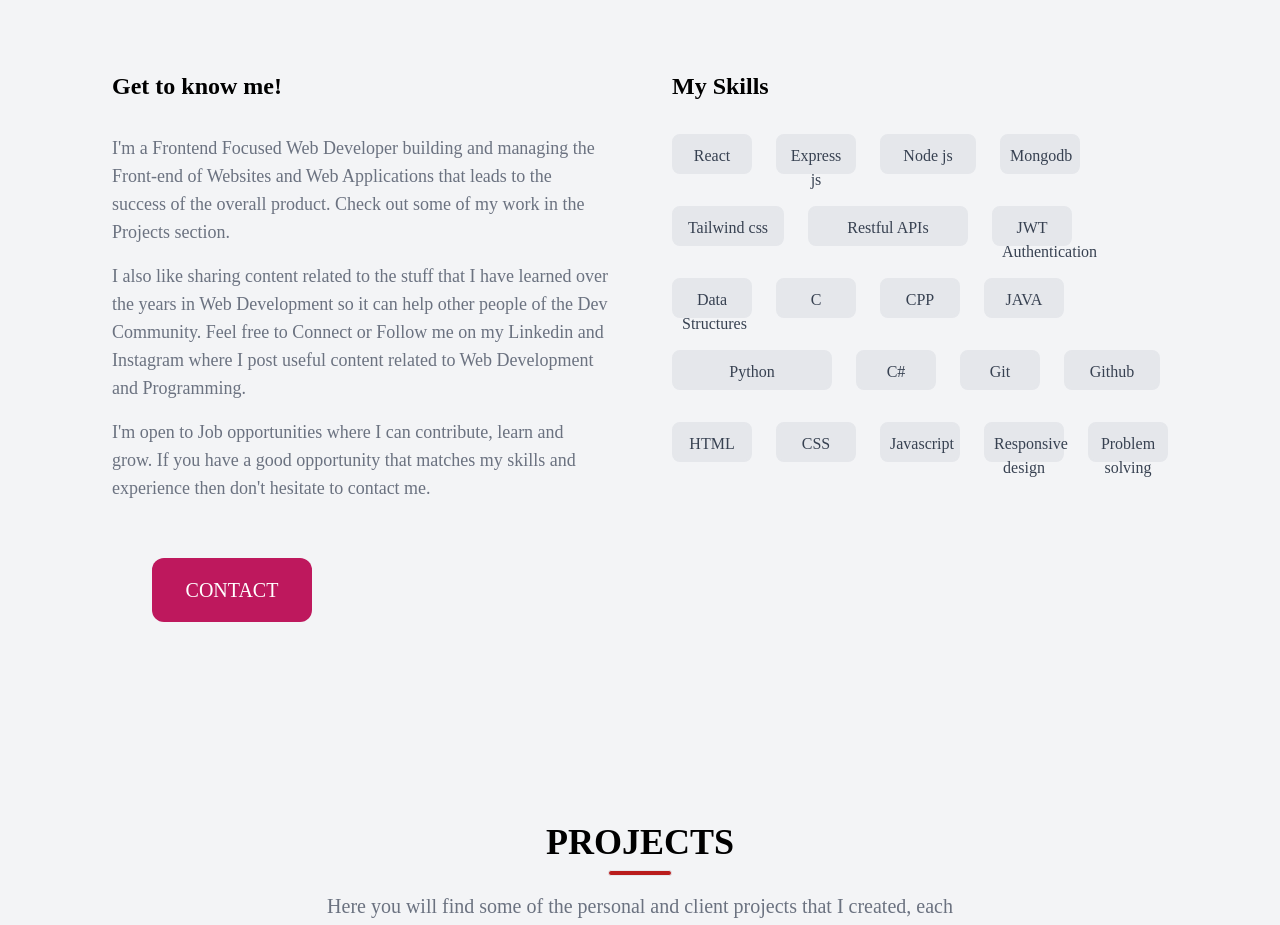
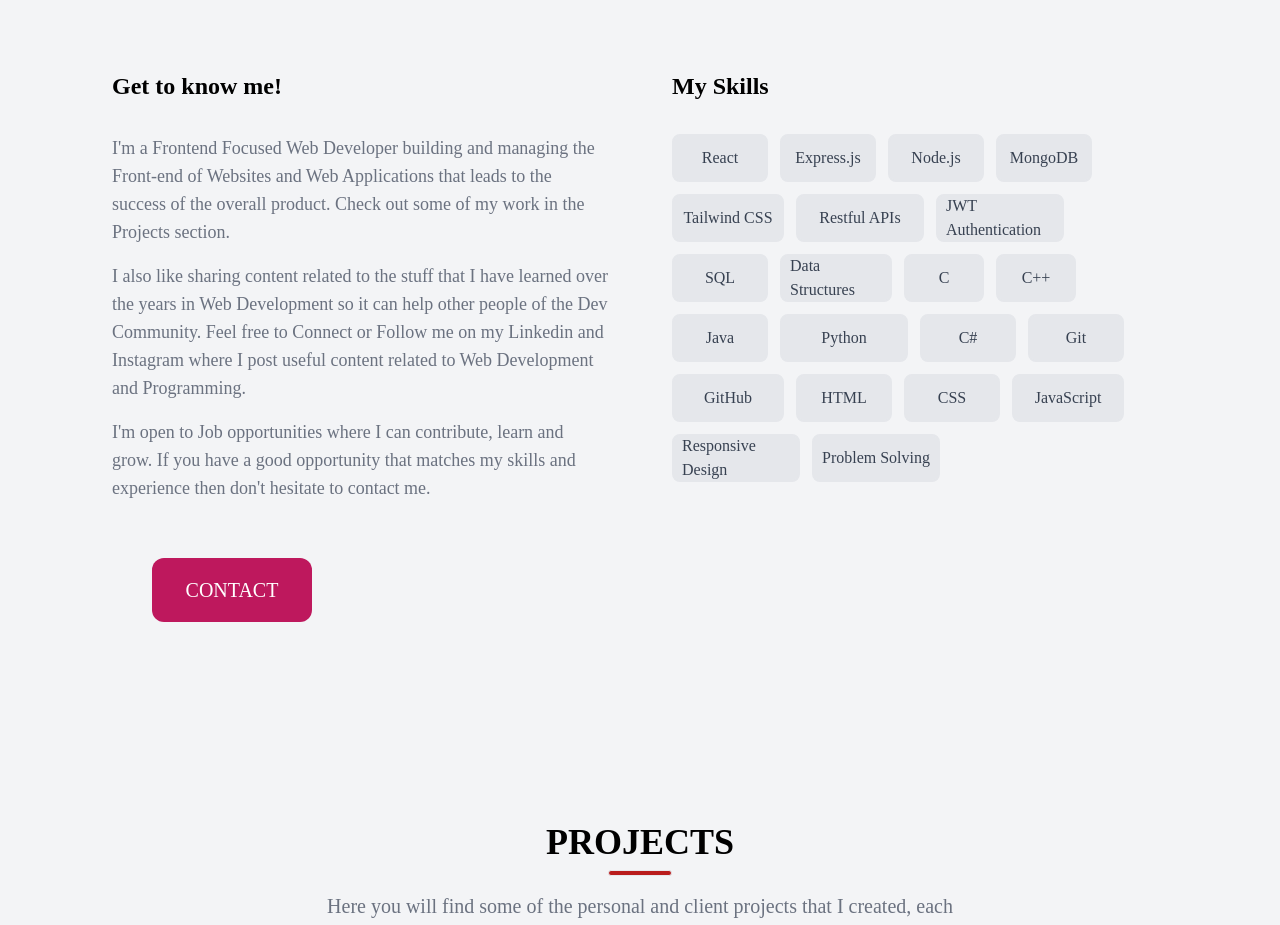
Before and after one commit to kritikrishnablue/portfolio, a React (Vite) app: page / in a window 1280 px wide. Shown: the part 1200-2125 px from the top of the page. Built offline with nearby package versions, Linux system fonts and the light colour scheme; a web font is replaced by a local one.

Commit message:
fixed a bug

```diff
--- a/src/components/About.jsx
+++ b/src/components/About.jsx
@@ -20,7 +20,7 @@ const About = () => {
         <div className='p-4 sm:w-1/2'>
           <h2 className='text-xl sm:text-2xl font-bold mb-4 sm:mb-8'>My Skills</h2>
           <ul className='flex flex-row flex-wrap gap-3 sm:gap-6 '>
-            <div className='items-center text-center w-12 h-8 mb-1 text-xs sm:w-20 sm:h-10 p-2 border-2 rounded sm:rounded-lg sm:mb-2 bg-gray-200 text-gray-700 font-medium sm:text-base'>React</div>
+            {/* <div className='items-center text-center w-12 h-8 mb-1 text-xs sm:w-20 sm:h-10 p-2 border-2 rounded sm:rounded-lg sm:mb-2 bg-gray-200 text-gray-700 font-medium sm:text-base'>React</div>
             <div className='items-center text-center w-15 h-8 mb-1 text-xs sm:w-20 sm:h-10 p-2 border-2 rounded sm:rounded-lg sm:mb-2 bg-gray-200 text-gray-700 font-medium sm:text-base'>Express js</div>
             <div className='items-center text-center w-15 h-8 mb-1 text-xs sm:w-24 sm:h-10 p-2 border-2 rounded sm:rounded-lg sm:mb-2 bg-gray-200 text-gray-700 font-medium sm:text-base'>Node js</div>
             <div className='items-center text-center w-12 h-8 mb-1 text-xs sm:w-20 sm:h-10 p-2 border-2 rounded sm:rounded-lg sm:mb-2 bg-gray-200 text-gray-700 font-medium sm:text-base'>Mongodb</div>
@@ -39,7 +39,72 @@ const About = () => {
             <div className='items-center text-center w-12 h-8 mb-1 text-xs sm:w-20 sm:h-10 p-2 border-2 rounded sm:rounded-lg sm:mb-2 bg-gray-200 text-gray-700 font-medium sm:text-base'>CSS</div>
             <div className='items-center text-center w-12 h-8 mb-1 text-xs sm:w-20 sm:h-10 p-2 border-2 rounded sm:rounded-lg sm:mb-2 bg-gray-200 text-gray-700 font-medium sm:text-base'>Javascript</div>
             <div className='items-center text-center w-30 h-8 mb-1 text-xs sm:w-20 sm:h-10 p-2 border-2 rounded sm:rounded-lg sm:mb-2 bg-gray-200 text-gray-700 font-medium sm:text-base'>Responsive design</div>
-            <div className='items-center text-center w-30 h-8 mb-1 text-xs sm:w-20 sm:h-10 p-2 border-2 rounded sm:rounded-lg sm:mb-2 bg-gray-200 text-gray-700 font-medium sm:text-base'>Problem solving</div>
+            <div className='items-center text-center w-30 h-8 mb-1 text-xs sm:w-20 sm:h-10 p-2 border-2 rounded sm:rounded-lg sm:mb-2 bg-gray-200 text-gray-700 font-medium sm:text-base'>Problem solving</div> */}
+<div className="flex flex-wrap gap-2 sm:gap-3">
+  <div className="flex items-center justify-center w-20 h-10 sm:w-24 sm:h-12 p-2 border-2 rounded-lg bg-gray-200 text-gray-700 font-medium text-xs sm:text-base">
+    React
+  </div>
+  <div className="flex items-center justify-center w-20 h-10 sm:w-24 sm:h-12 p-2 border-2 rounded-lg bg-gray-200 text-gray-700 font-medium text-xs sm:text-base">
+    Express.js
+  </div>
+  <div className="flex items-center justify-center w-20 h-10 sm:w-24 sm:h-12 p-2 border-2 rounded-lg bg-gray-200 text-gray-700 font-medium text-xs sm:text-base">
+    Node.js
+  </div>
+  <div className="flex items-center justify-center w-20 h-10 sm:w-24 sm:h-12 p-2 border-2 rounded-lg bg-gray-200 text-gray-700 font-medium text-xs sm:text-base">
+    MongoDB
+  </div>
+  <div className="flex items-center justify-center w-24 h-10 sm:w-28 sm:h-12 p-2 border-2 rounded-lg bg-gray-200 text-gray-700 font-medium text-xs sm:text-base">
+    Tailwind CSS
+  </div>
+  <div className="flex items-center justify-center w-28 h-10 sm:w-32 sm:h-12 p-2 border-2 rounded-lg bg-gray-200 text-gray-700 font-medium text-xs sm:text-base">
+    Restful APIs
+  </div>
+  <div className="flex items-center justify-center w-28 h-10 sm:w-32 sm:h-12 p-2 border-2 rounded-lg bg-gray-200 text-gray-700 font-medium text-xs sm:text-base">
+    JWT Authentication
+  </div>
+  <div className="flex items-center justify-center w-20 h-10 sm:w-24 sm:h-12 p-2 border-2 rounded-lg bg-gray-200 text-gray-700 font-medium text-xs sm:text-base">
+    SQL
+  </div>
+  <div className="flex items-center justify-center w-24 h-10 sm:w-28 sm:h-12 p-2 border-2 rounded-lg bg-gray-200 text-gray-700 font-medium text-xs sm:text-base">
+    Data Structures
+  </div>
+  <div className="flex items-center justify-center w-16 h-10 sm:w-20 sm:h-12 p-2 border-2 rounded-lg bg-gray-200 text-gray-700 font-medium text-xs sm:text-base">
+    C
+  </div>
+  <div className="flex items-center justify-center w-16 h-10 sm:w-20 sm:h-12 p-2 border-2 rounded-lg bg-gray-200 text-gray-700 font-medium text-xs sm:text-base">
+    C++
+  </div>
+  <div className="flex items-center justify-center w-20 h-10 sm:w-24 sm:h-12 p-2 border-2 rounded-lg bg-gray-200 text-gray-700 font-medium text-xs sm:text-base">
+    Java
+  </div>
+  <div className="flex items-center justify-center w-28 h-10 sm:w-32 sm:h-12 p-2 border-2 rounded-lg bg-gray-200 text-gray-700 font-medium text-xs sm:text-base">
+    Python
+  </div>
+  <div className="flex items-center justify-center w-20 h-10 sm:w-24 sm:h-12 p-2 border-2 rounded-lg bg-gray-200 text-gray-700 font-medium text-xs sm:text-base">
+    C#
+  </div>
+  <div className="flex items-center justify-center w-20 h-10 sm:w-24 sm:h-12 p-2 border-2 rounded-lg bg-gray-200 text-gray-700 font-medium text-xs sm:text-base">
+    Git
+  </div>
+  <div className="flex items-center justify-center w-24 h-10 sm:w-28 sm:h-12 p-2 border-2 rounded-lg bg-gray-200 text-gray-700 font-medium text-xs sm:text-base">
+    GitHub
+  </div>
+  <div className="flex items-center justify-center w-20 h-10 sm:w-24 sm:h-12 p-2 border-2 rounded-lg bg-gray-200 text-gray-700 font-medium text-xs sm:text-base">
+    HTML
+  </div>
+  <div className="flex items-center justify-center w-20 h-10 sm:w-24 sm:h-12 p-2 border-2 rounded-lg bg-gray-200 text-gray-700 font-medium text-xs sm:text-base">
+    CSS
+  </div>
+  <div className="flex items-center justify-center w-24 h-10 sm:w-28 sm:h-12 p-2 border-2 rounded-lg bg-gray-200 text-gray-700 font-medium text-xs sm:text-base">
+    JavaScript
+  </div>
+  <div className="flex items-center justify-center w-28 h-10 sm:w-32 sm:h-12 p-2 border-2 rounded-lg bg-gray-200 text-gray-700 font-medium text-xs sm:text-base">
+    Responsive Design
+  </div>
+  <div className="flex items-center justify-center w-28 h-10 sm:w-32 sm:h-12 p-2 border-2 rounded-lg bg-gray-200 text-gray-700 font-medium text-xs sm:text-base">
+    Problem Solving
+  </div>
+</div>
 
           </ul>
         </div>
```
